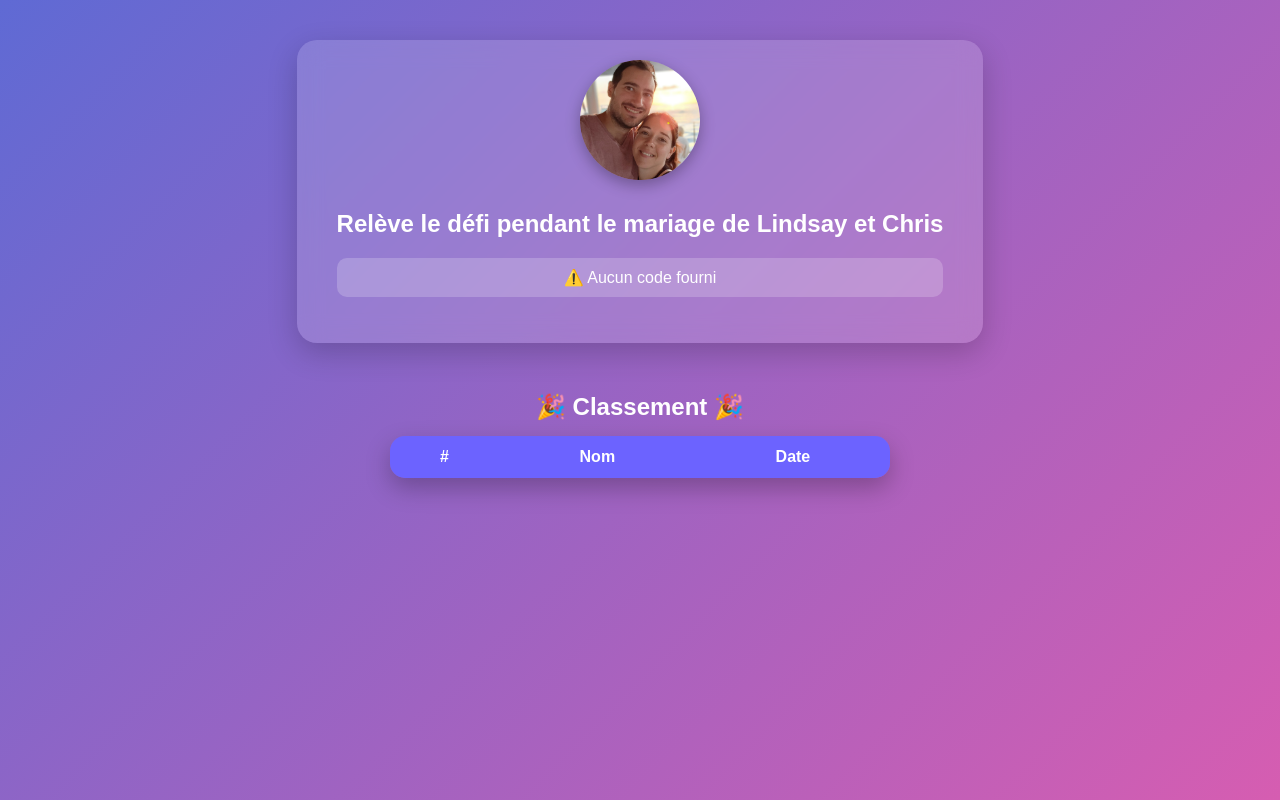
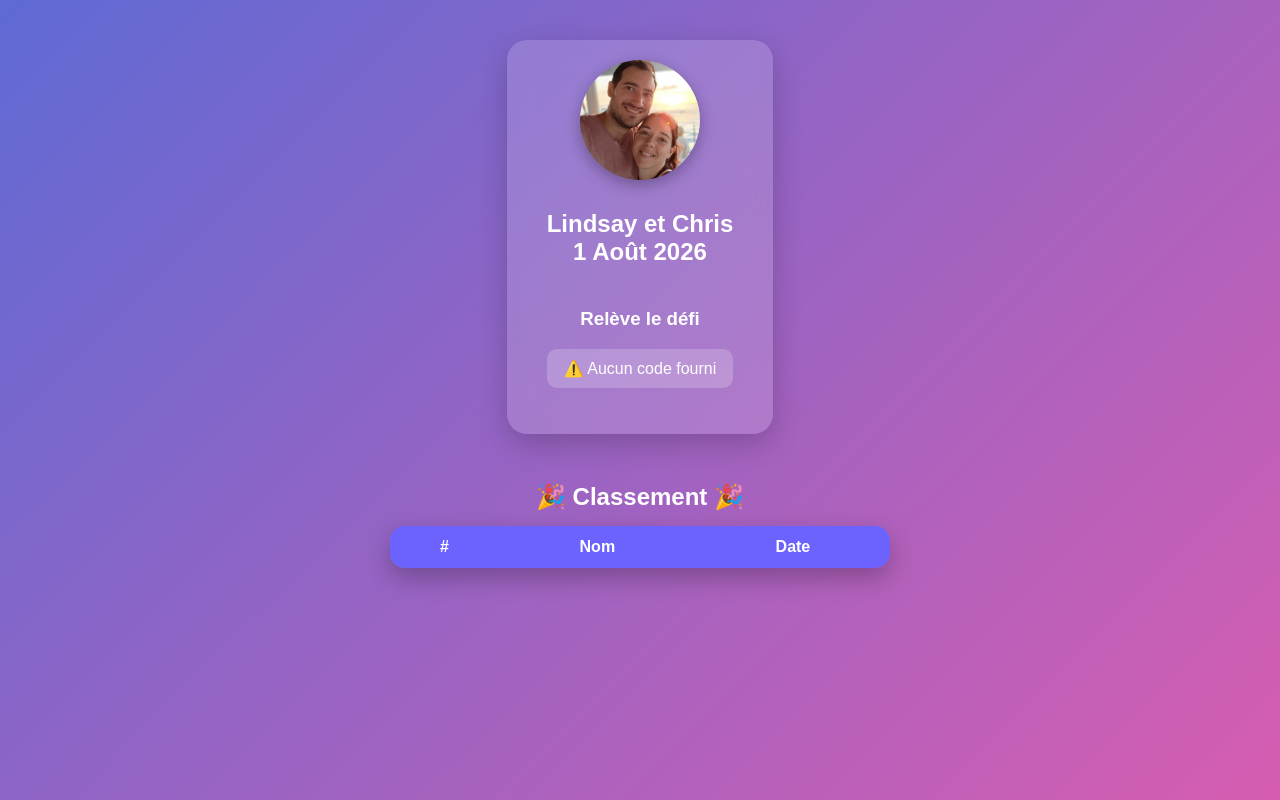
Before and after one commit to christophedebortolicdb-collab/find-your-match, a plain HTML site: page index.html in a window 1280 px wide. Drawn offline with nearby package versions, Linux system fonts and the light colour scheme.

Commit message:
Update index.html

```diff
--- a/index.html
+++ b/index.html
@@ -15,7 +15,8 @@
       <img src="photo.jpg" alt="Mariage">
     </div>
 
-    <h2>Relève le défi pendant le mariage de Lindsay et Chris</h2>
+    <h2>Lindsay et Chris</br> 1 Août 2026</h2>
+    <h3></br>Relève le défi</h3>
     <p id="message">Vérification en cours...</p>
   </div>
 
```
